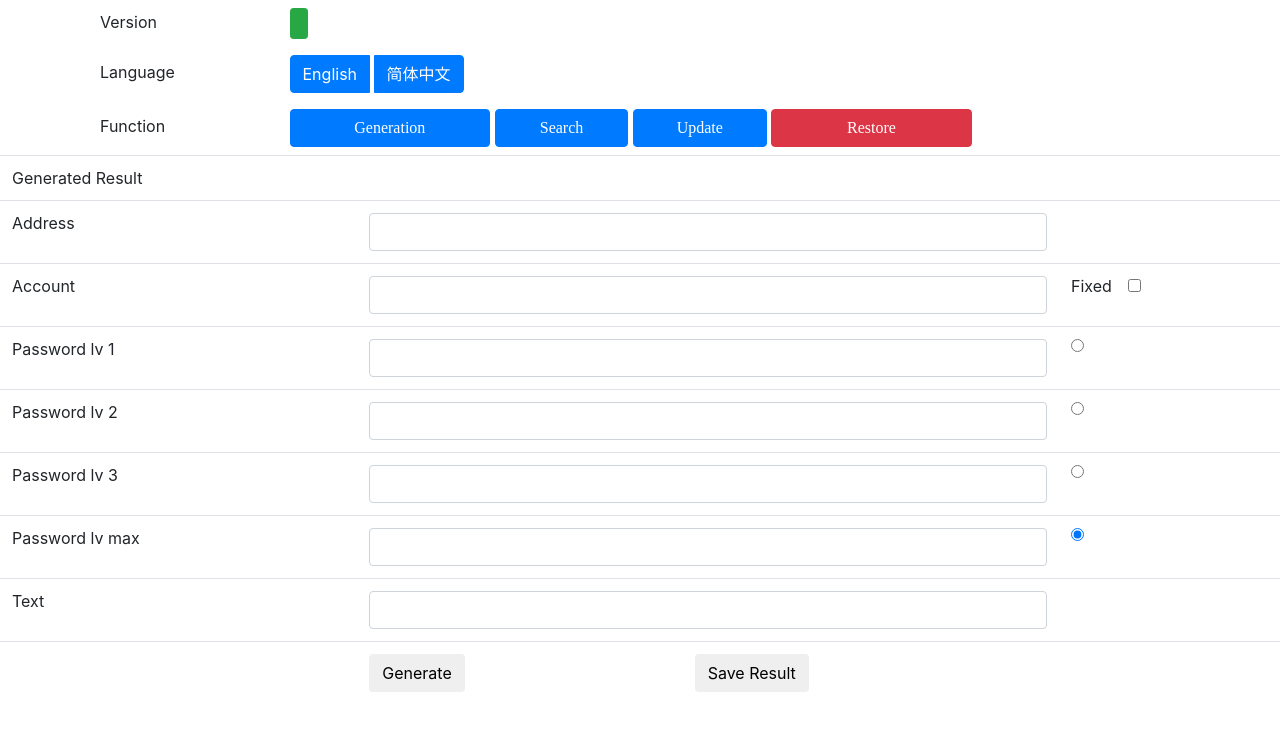
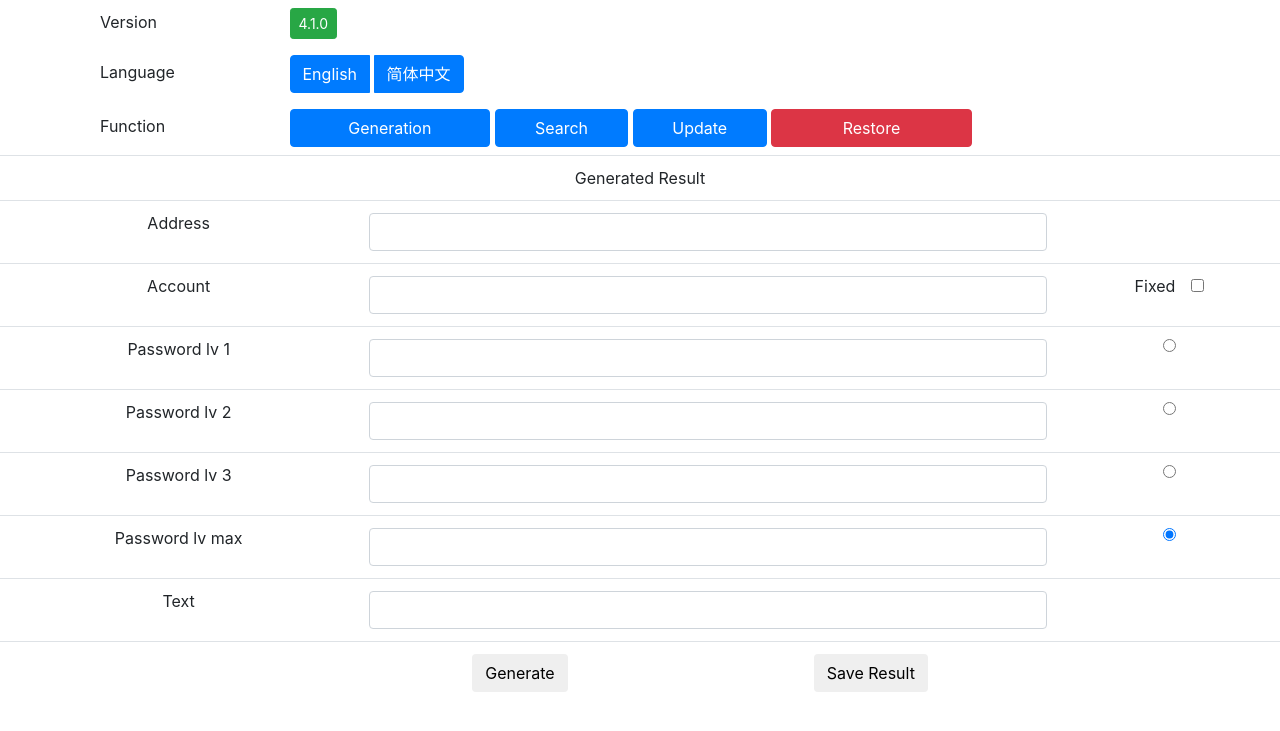
Before and after one commit to AnestLarry/AccountManagerWithFlask, a Python web app: template templates/index.html in a window 1280 px wide. Shown: the top 731 px of the page. Run offline with Jinja, Linux system fonts and the light colour scheme; the template is opened without the code that fills it, so the values that code supplies are empty; some libraries are stand-ins or nearby versions.

Commit message:
update static files

```diff
--- a/static/css/style.css
+++ b/static/css/style.css
@@ -1,3 +1,7 @@
-a,input {
-	font-family: "Console";
+.table td {
+    text-align: center;
 }
+
+body {
+    font-family: YaHei;
+}
--- a/static/js/updatever.js
+++ b/static/js/updatever.js
@@ -1,3 +1,3 @@
 function updatever() {
-    document.getElementById("ver").innerHTML = "4.1.0";
+    document.getElementById("ver").value = "4.1.0";
 }
```
